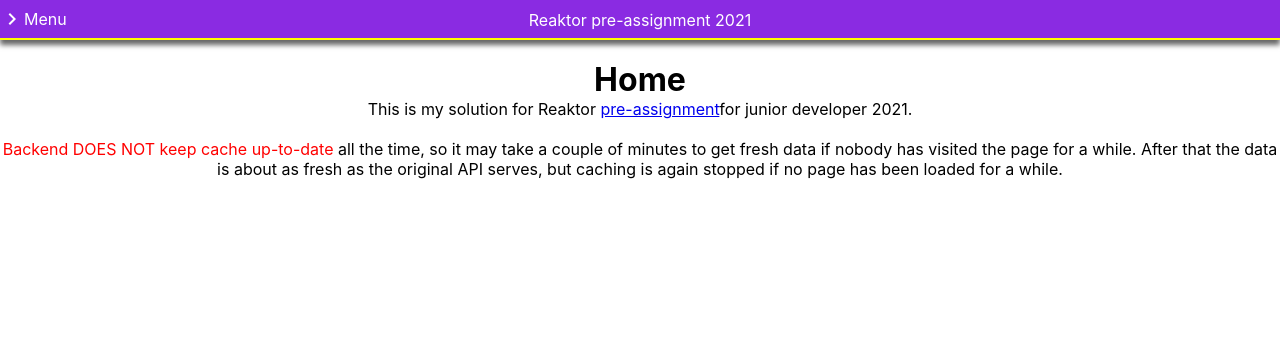
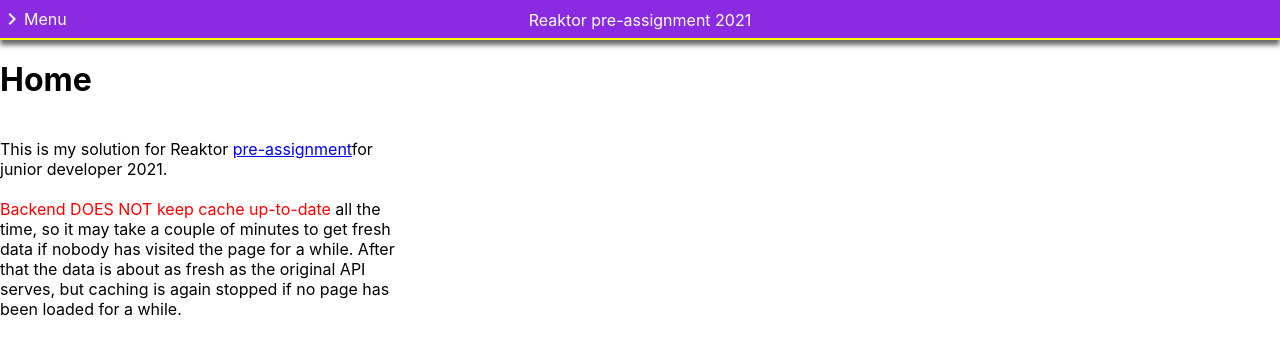
Before and after one commit to kosvi/Reaktor-pre-assignment-2021, a React (Create React App) app in the folder frontend/: page /static in a window 1280 px wide. Shown: the top 354 px of the page. Built offline with nearby package versions, Linux system fonts and the light colour scheme.

Commit message:
bug fixes

```diff
--- a/frontend/src/pages/Home.js
+++ b/frontend/src/pages/Home.js
@@ -2,8 +2,9 @@
 
 export default function Home() {
     return (
-        <div>
+        <div style={{ textAlign: "left", maxWidth: "400px" }}>
             <h1>Home</h1>
+            <br /><br />
             This is my solution for Reaktor <a href="https://www.reaktor.com/junior-dev-assignment/">pre-assignment</a>
             for junior developer 2021. <br /><br />
             <span style={{ color: "red" }}>Backend DOES NOT keep cache up-to-date</span> all the time, so it may take a couple of minutes to get fresh data
```
